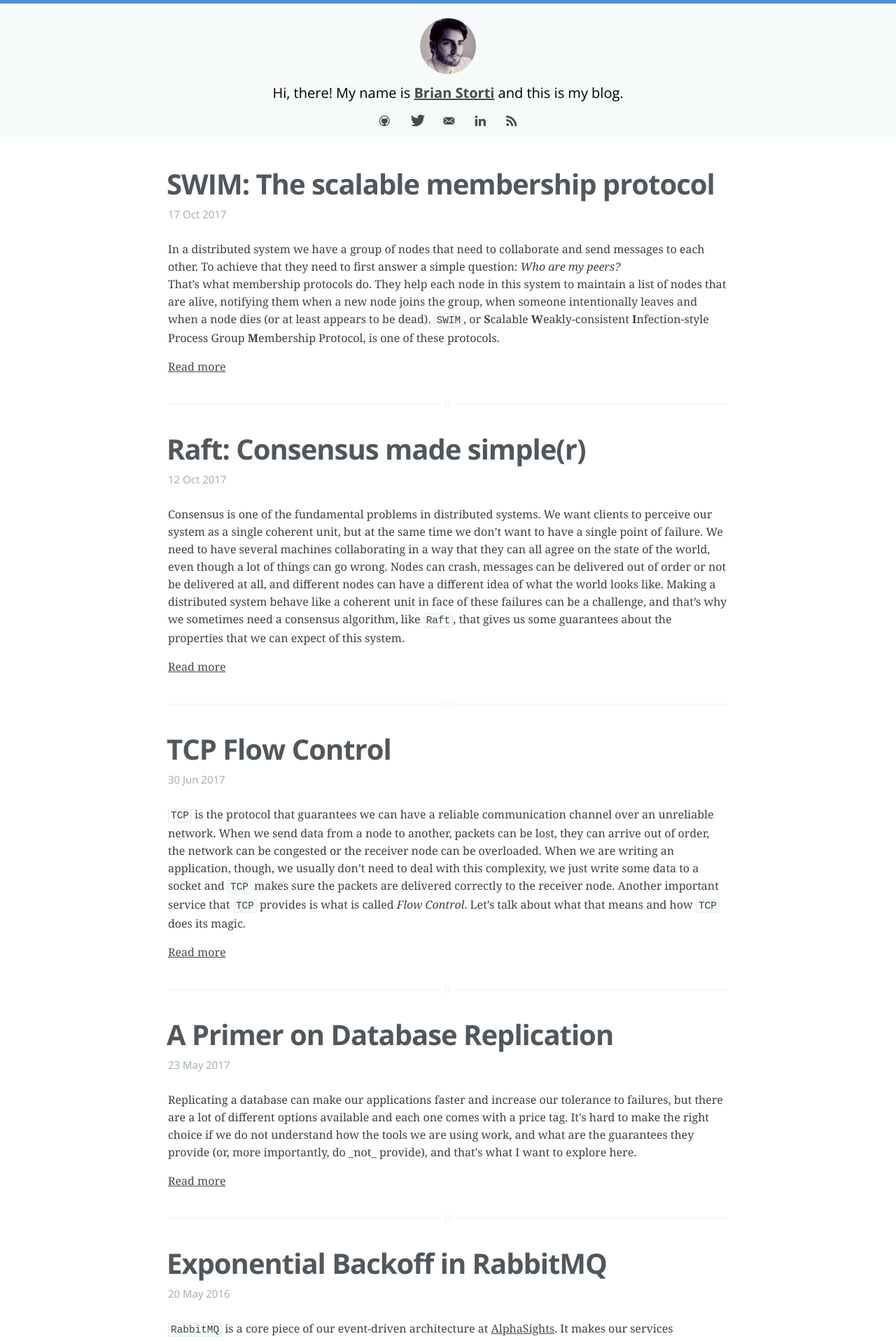
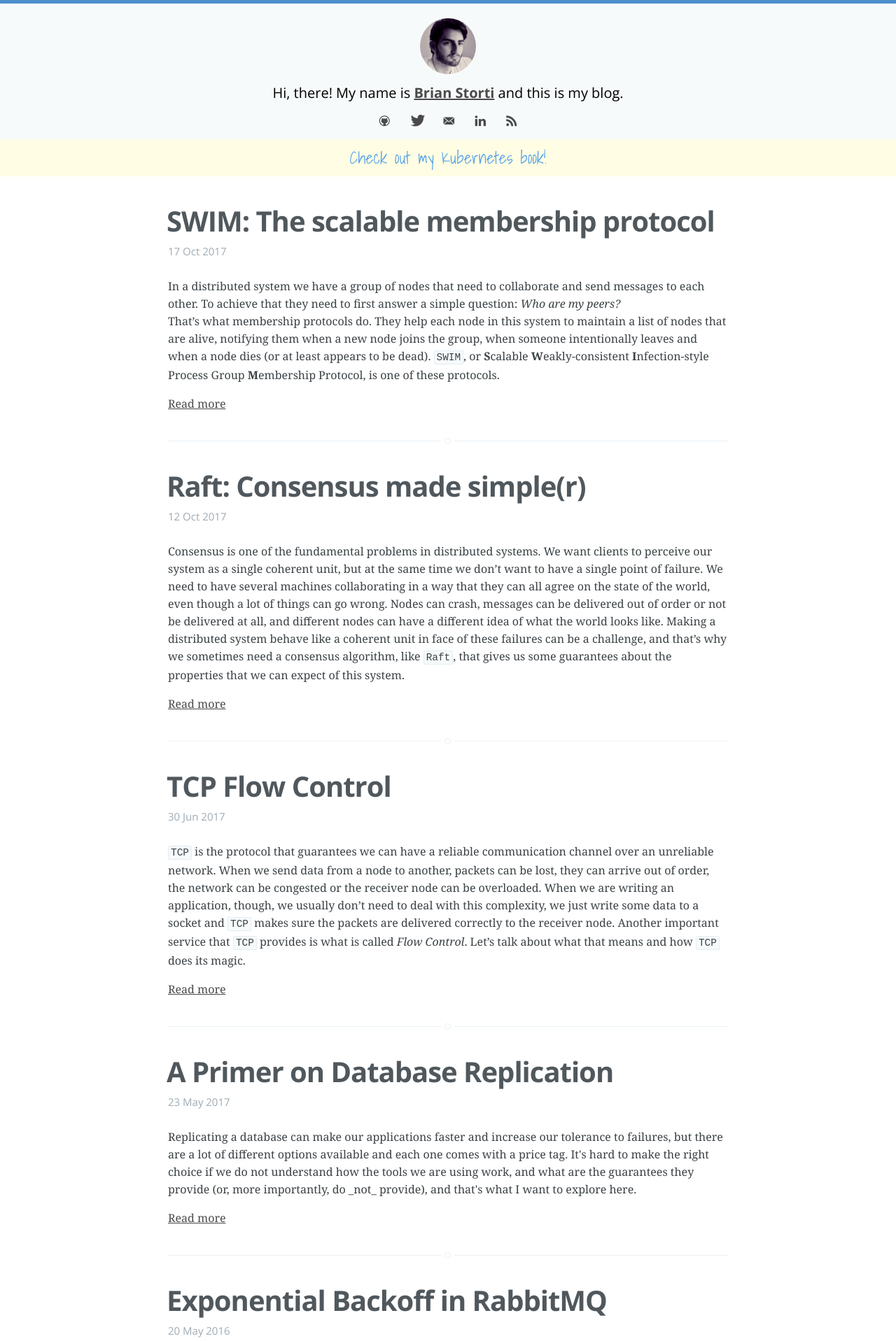
Before and after one commit to brianstorti/brianstorti.github.io, a Jekyll site: the page built from index.html, in a window 1280 px wide. Shown: the top 1917 px of the page at 70% size. Built offline with Jekyll 4.4.1, drawn with Linux system fonts in a browser that asks for light colours.

Commit message:
Add banner with book link

```diff
--- a/_layouts/post.html
+++ b/_layouts/post.html
@@ -3,6 +3,8 @@ layout: default
 archive: false
 about: 'about'
 ---
+
+<link href="https://fonts.googleapis.com/css2?family=Shadows+Into+Light&display=swap" rel="stylesheet">
 
 <header class="site-header">
   <a href="/">« Go back to posts list</a>
@@ -15,6 +17,10 @@ about: 'about'
     <a href="{{site.social.rss}}"><i class=" icon-rss"></i></a>
   </section>
 </header>
+
+<div class="book-top-banner">
+  <a href="https://kubernetesinpractice.com" target="_blank" style="text-decoration: none; color: #57A3E8">Check out my Kubernetes book!</a>
+</div>
 
 {% if page.draft %}
 <div class="draft-warning">
--- a/index.html
+++ b/index.html
@@ -4,6 +4,7 @@ about: 'about'
 title: Brian Storti
 ---
 
+<link href="https://fonts.googleapis.com/css2?family=Shadows+Into+Light&display=swap" rel="stylesheet">
 
 <header class="site-header">
   <a href="/about"><img class="profile" src="/assets/images/profile-small.png" alt="Author's profile picture"></a><br />
@@ -17,6 +18,10 @@ title: Brian Storti
     <a href="{{site.social.rss}}"><i class=" icon-rss"></i></a>
   </section>
 </header>
+
+<div class="book-top-banner">
+  <a href="https://kubernetesinpractice.com" target="_blank" style="text-decoration: none; color: #57A3E8">Check out my Kubernetes book!</a>
+</div>
 
 <main class="content" role="main">
     {% for post in site.posts %}
```
Also changed, not shown: assets/css/main.css (+8 -0 lines), assets/css/master.min.css.
